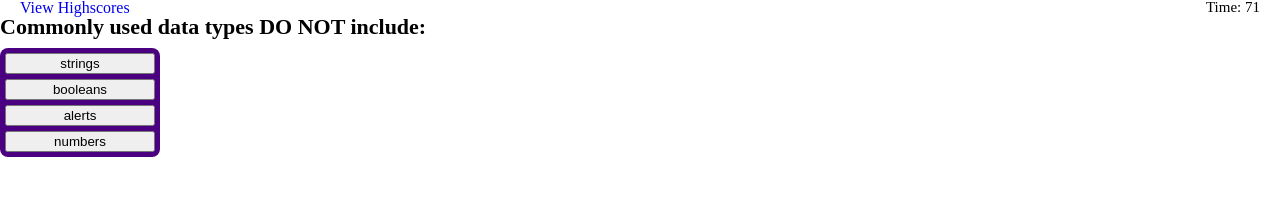
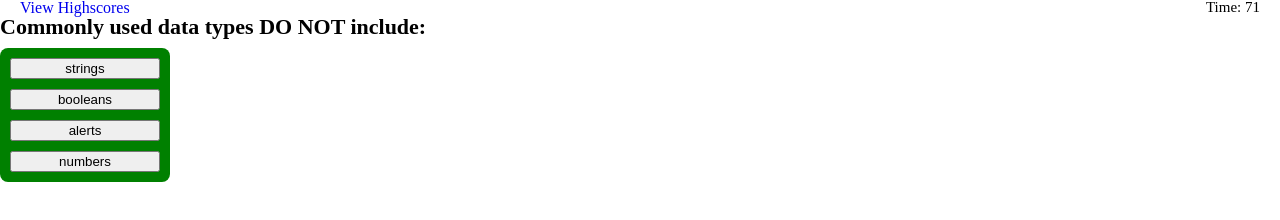
Before and after one commit to jgrant928/technical-interview-code-quiz, a plain HTML site: page index.html in a window 1280 px wide. Both pictures are taken after a click on the button "Start Quiz". Drawn offline with Linux system fonts and the light colour scheme; files that its build step writes are made by us from their sources; files whose address does not match are found by name.

Commit message:
appearance adjustments

```diff
--- a/assets/css/style.css
+++ b/assets/css/style.css
@@ -56,14 +56,15 @@ a {
   display: flex;
   flex-direction: column;
 justify-content: center;
-  gap: 5px;
+  gap: 10px;
   max-width: 150px;
   width: 80%;
   margin: 10px 0;
+  padding: 10px;
 }
 
 .choices {
-  background-color: indigo;
+  background-color: green;
   color: white;
   font-size: 14px;
   border-radius: 8px;
--- a/assets/js/logic.js
+++ b/assets/js/logic.js
@@ -124,7 +124,7 @@ function questionClick(event) {
             feedbackEl.setAttribute('class', 'feedback hide');
         }, 1000);
         timerEl.textContent = time;
-    } else { (buttonEl.value === questions[currentQuestionIndex].answer)
+    } else {
         sfxRight.play();
         feedbackEl.textContent = 'Right!';
         feedbackEl.setAttribute('class', 'feedback');
```
Also changed, not shown: 1 other file.
